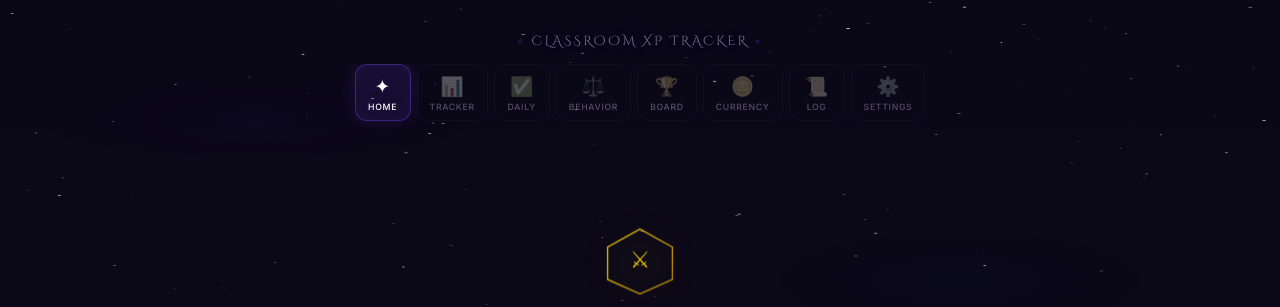
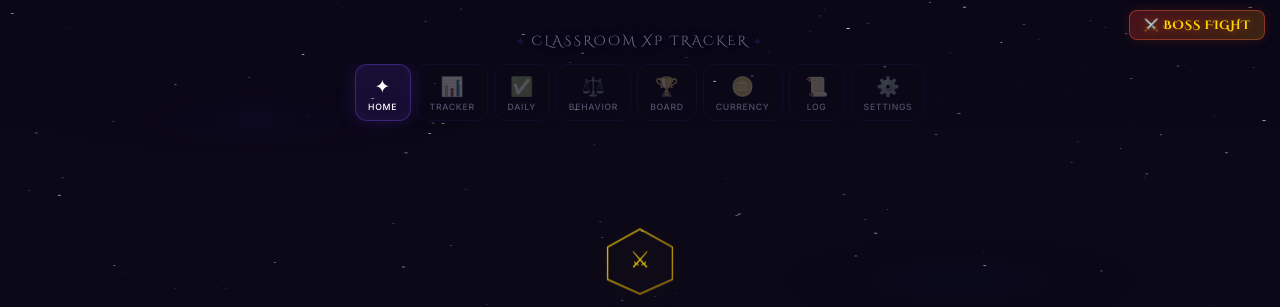
Before and after one commit to sandeand001/XP_tracker, a plain HTML site: page index.html in a window 1280 px wide. Shown: the top 307 px of the page. Drawn offline with Linux system fonts and the light colour scheme; no server answers.

Commit message:
Add Boss Fight button in header top-right (opens in new tab)

```diff
--- a/css/styles.css
+++ b/css/styles.css
@@ -62,6 +62,40 @@ body {
   position: sticky;
   top: 0;
   z-index: 100;
+}
+
+/* ── Boss Fight button (top-right) ── */
+.boss-fight-btn {
+  position: absolute;
+  top: 0.65rem;
+  right: 1rem;
+  display: inline-flex;
+  align-items: center;
+  gap: 0.35rem;
+  padding: 0.4rem 0.9rem;
+  font-family: var(--font-fantasy);
+  font-size: 0.8rem;
+  font-weight: 700;
+  letter-spacing: 0.06em;
+  text-transform: uppercase;
+  text-decoration: none;
+  color: #ffd700;
+  background: linear-gradient(135deg, rgba(255,50,50,0.25), rgba(255,160,0,0.2));
+  border: 1px solid rgba(255,100,50,0.4);
+  border-radius: 8px;
+  cursor: pointer;
+  transition: all 0.25s ease;
+  z-index: 101;
+  text-shadow: 0 0 8px rgba(255,100,0,0.5);
+  box-shadow: 0 0 12px rgba(255,80,30,0.15);
+}
+.boss-fight-btn:hover {
+  background: linear-gradient(135deg, rgba(255,50,50,0.45), rgba(255,160,0,0.35));
+  border-color: rgba(255,180,50,0.7);
+  color: #fff;
+  box-shadow: 0 0 20px rgba(255,80,30,0.35);
+  transform: scale(1.05);
+  text-shadow: 0 0 12px rgba(255,200,50,0.7);
 }
 #app-header h1 {
   font-family: var(--font-fantasy);
--- a/index.html
+++ b/index.html
@@ -19,6 +19,7 @@
   <canvas id="starfield"></canvas>
 
   <header id="app-header" class="home-header">
+    <a href="https://sandeand001.github.io/classroom-boss-fight/" target="_blank" rel="noopener" class="boss-fight-btn" title="Boss Fight!">⚔️ Boss Fight</a>
     <h1><span class="title-rune">⟡</span> Classroom XP Tracker <span class="title-rune">⟡</span></h1>
     <span id="sync-status" class="sync-status"></span>
     <nav id="main-nav">
```
